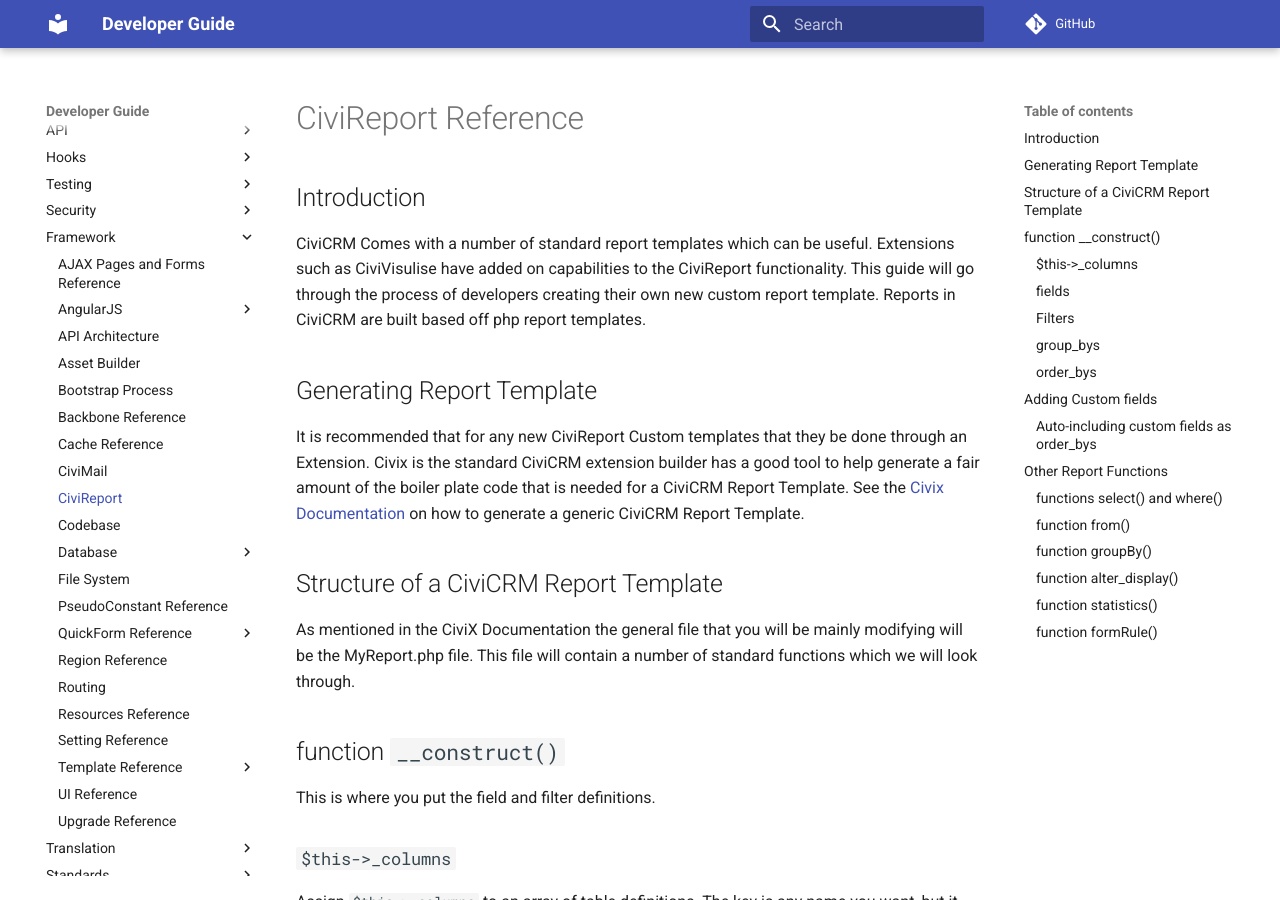
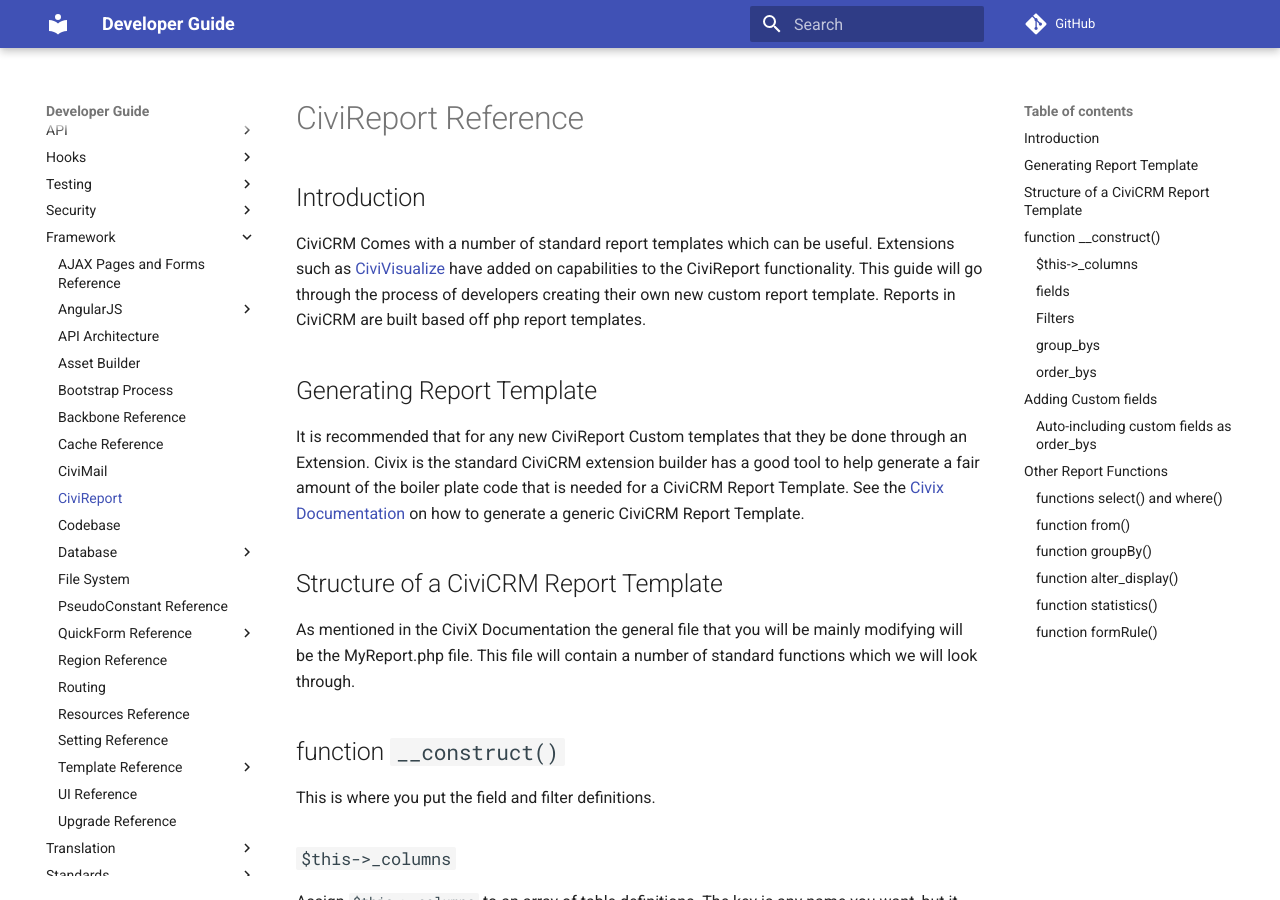
Before and after one commit to civicrm/civicrm-dev-docs, an MkDocs documentation site: the page built from docs/framework/civireport.md, in a window 1280 px wide and 900 px high. Built offline with MkDocs 1.6.1 and Material for MkDocs 9.7.7, drawn with Linux system fonts in a browser that asks for light colours; comment, search, counter and statistics services are not loaded; old or Windows-style settings are respelled for this version of MkDocs.

Commit message:
CiviVisulise to CiviVisualize + link

```diff
--- a/docs/framework/civireport.md
+++ b/docs/framework/civireport.md
@@ -2,7 +2,7 @@
 
 ## Introduction
 
-CiviCRM Comes with a number of standard report templates which can be useful. Extensions such as CiviVisulise have added on capabilities to the CiviReport functionality. This guide will go through the process of developers creating their own new custom report template. Reports in CiviCRM are built based off php report templates.
+CiviCRM Comes with a number of standard report templates which can be useful. Extensions such as [CiviVisualize](https://civicrm.org/extensions/civisualize-missing-data-visualization-extension) have added on capabilities to the CiviReport functionality. This guide will go through the process of developers creating their own new custom report template. Reports in CiviCRM are built based off php report templates.
 
 ## Generating Report Template
 
```
